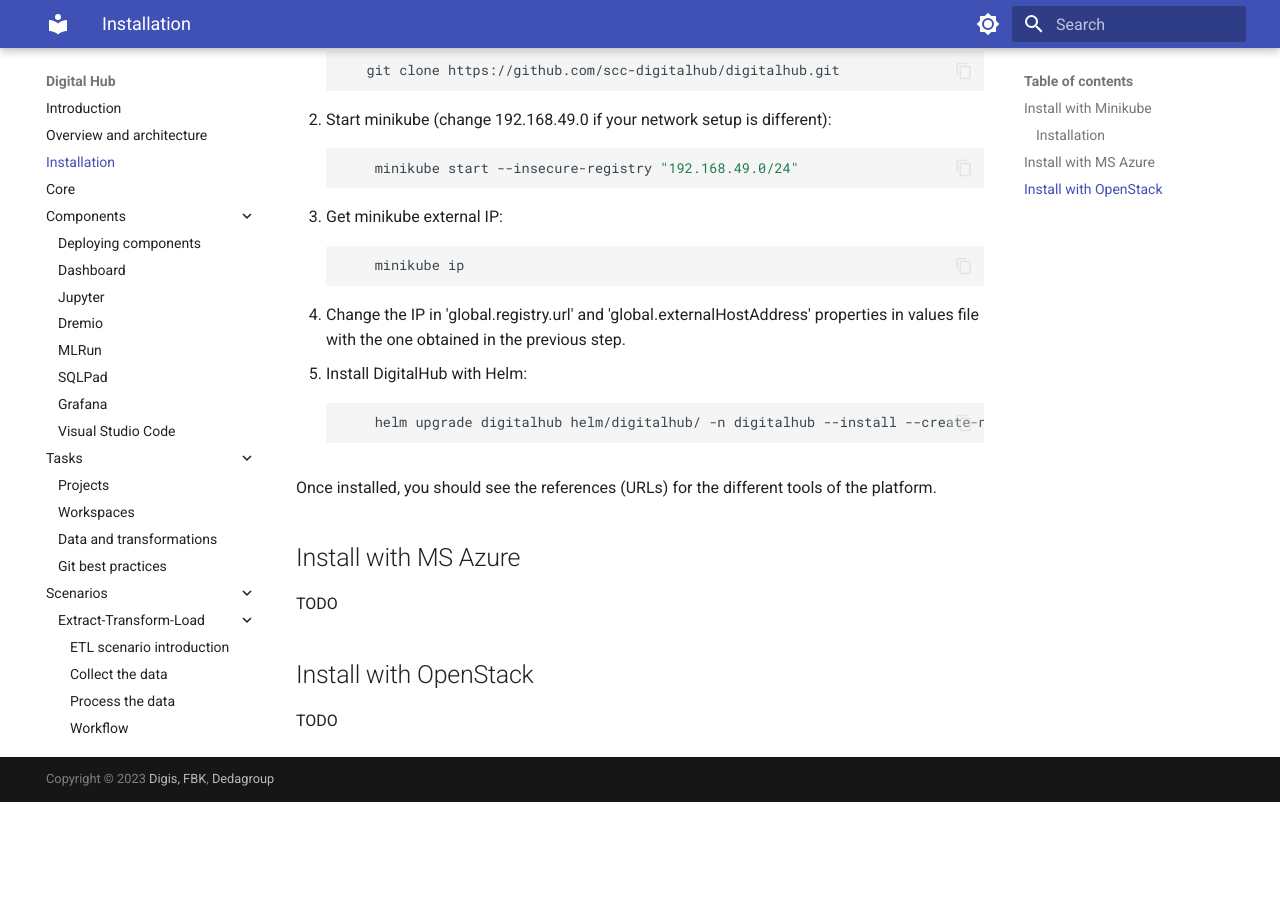
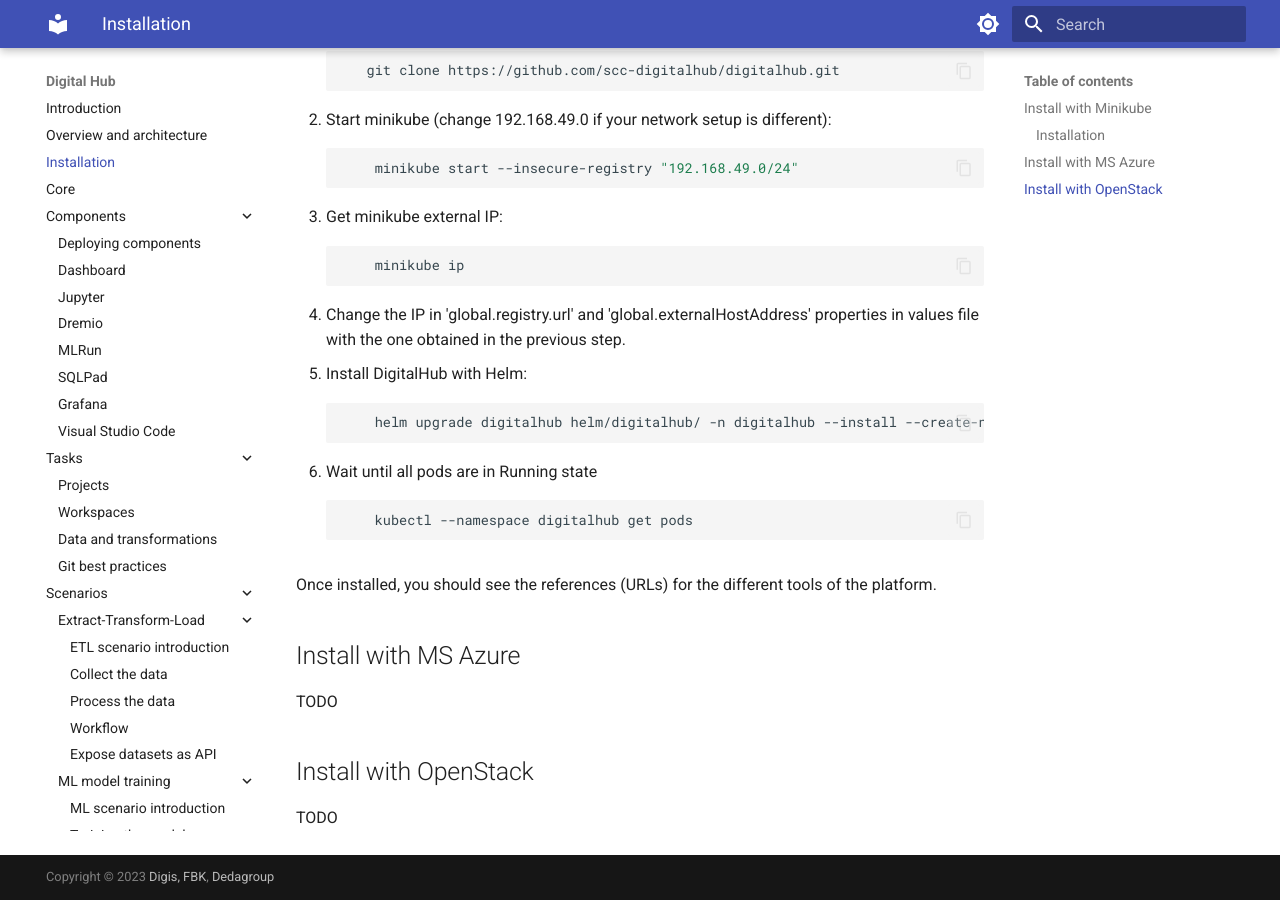
Before and after one commit to scc-digitalhub/digitalhub, an MkDocs documentation site: the page built from documentation/docs/installation.md, in a window 1280 px wide and 900 px high, scrolled down 610 px. Built offline with MkDocs 1.6.1 and Material for MkDocs 9.7.7, drawn with Linux system fonts in a browser that asks for light colours; before the commit the page ends 1412 px from its top, so only the background shows below that.

Commit message:
improve documentation

````diff
--- a/documentation/docs/installation.md
+++ b/documentation/docs/installation.md
@@ -30,7 +30,11 @@
 3. Change the IP in  'global.registry.url' and 'global.externalHostAddress' properties in values file with the one obtained in the previous step.
 4. Install DigitalHub with Helm:
 ```sh
-    helm upgrade digitalhub helm/digitalhub/ -n digitalhub --install --create-namespace
+    helm upgrade digitalhub helm/digitalhub/ -n digitalhub --install --create-namespace --timeout 15m0s
+```
+5. Wait until all pods are in Running state
+```sh
+    kubectl --namespace digitalhub get pods
 ```
 
 Once installed, you should see the references (URLs) for the different tools of the platform.
````
Also changed, not shown: README.md, 1 other file.
